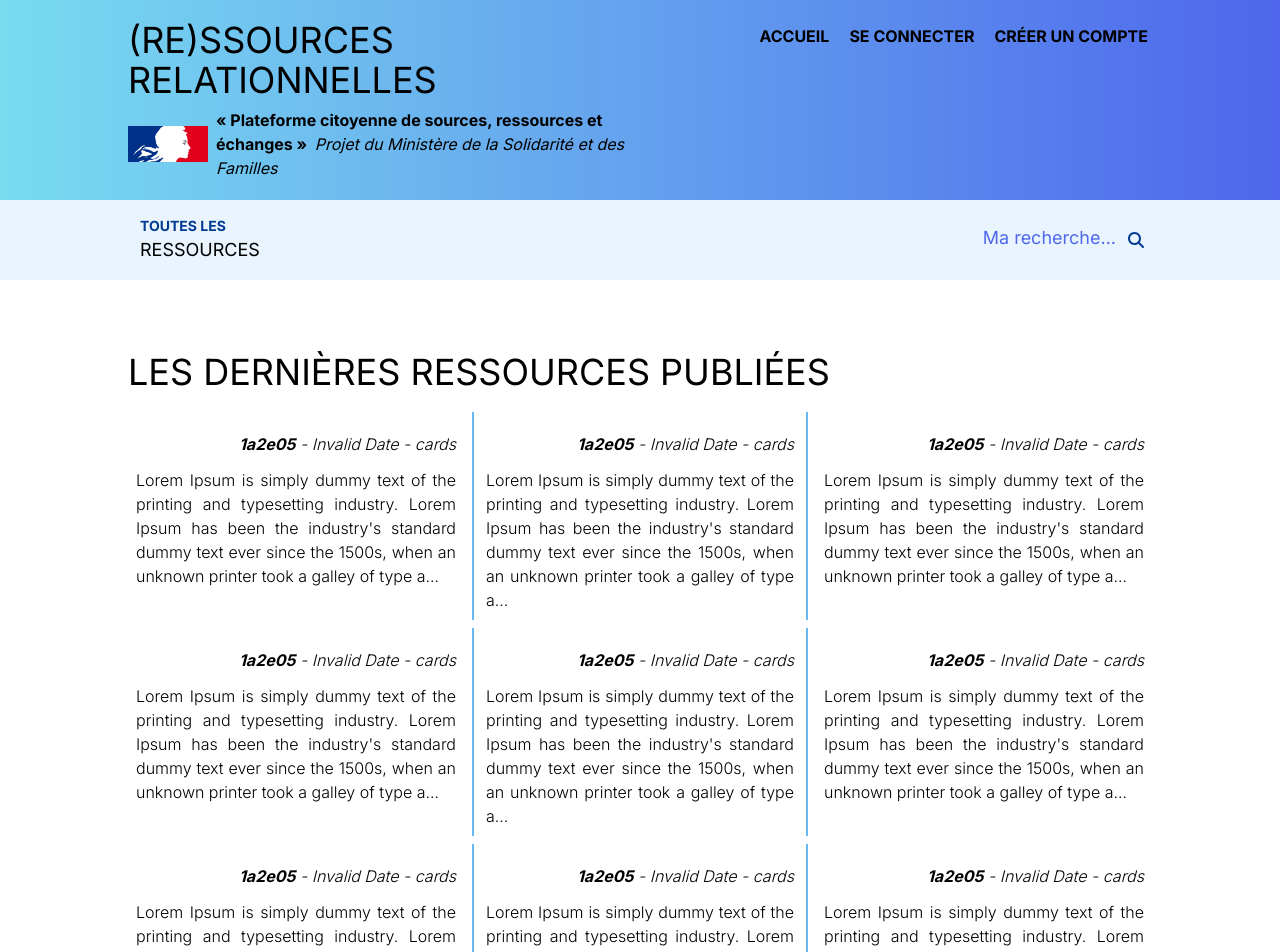
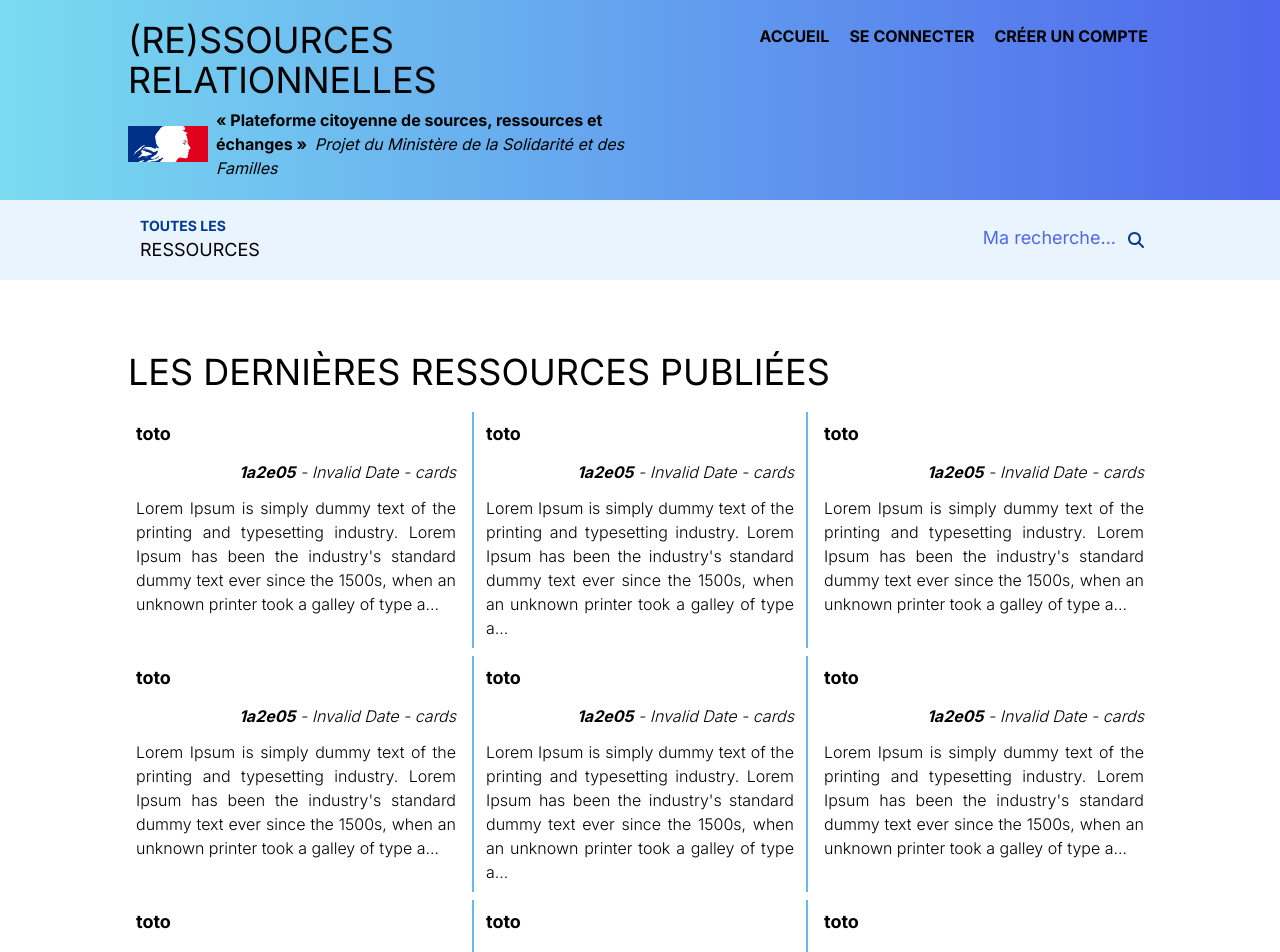
Before and after one commit to TysonNemeghaire1/ressources_relationnelles_front, a Next.js app: page / in a window 1280 px wide. Shown: the top 952 px of the page. Built offline with nearby package versions, Linux system fonts and the light colour scheme; no server answers.

Commit message:
fix tyson errors

```diff
--- a/src/app/page.tsx
+++ b/src/app/page.tsx
@@ -50,108 +50,108 @@ export default function Home() {
           <RessourceCard
             data={{
               id: "12",
-              name: "toto",
+              title: "toto",
               author: "cards",
               category: "1a2e05",
               content:
                 "Lorem Ipsum is simply dummy text of the printing and typesetting industry. Lorem Ipsum has been the industry's standard dummy text ever since the 1500s, when an unknown printer took a galley of type and scrambled it to make a type specimen book. It has survived not only five centuries, but also the leap into electronic typesetting, remaining essentially unchanged. It was popularised in the 1960s with the release of Letraset sheets containing Lorem Ipsum passages, and more recently with desktop publishing software like Aldus PageMaker including versions of Lorem Ipsum",
-              date: "12/09/2012",
+              publish_date: "12/09/2012",
             }}
             isTrendy={false}
           />
           <RessourceCard
             data={{
               id: "12",
-              name: "toto",
+              title: "toto",
               author: "cards",
               category: "1a2e05",
               content:
                 "Lorem Ipsum is simply dummy text of the printing and typesetting industry. Lorem Ipsum has been the industry's standard dummy text ever since the 1500s, when an unknown printer took a galley of type and scrambled it to make a type specimen book. It has survived not only five centuries, but also the leap into electronic typesetting, remaining essentially unchanged. It was popularised in the 1960s with the release of Letraset sheets containing Lorem Ipsum passages, and more recently with desktop publishing software like Aldus PageMaker including versions of Lorem Ipsum",
-              date: "12/09/2012",
+              publish_date: "12/09/2012",
             }}
             isTrendy={false}
           />
           <RessourceCard
             data={{
               id: "12",
-              name: "toto",
+              title: "toto",
               author: "cards",
               category: "1a2e05",
               content:
                 "Lorem Ipsum is simply dummy text of the printing and typesetting industry. Lorem Ipsum has been the industry's standard dummy text ever since the 1500s, when an unknown printer took a galley of type and scrambled it to make a type specimen book. It has survived not only five centuries, but also the leap into electronic typesetting, remaining essentially unchanged. It was popularised in the 1960s with the release of Letraset sheets containing Lorem Ipsum passages, and more recently with desktop publishing software like Aldus PageMaker including versions of Lorem Ipsum",
-              date: "12/09/2012",
+              publish_date: "12/09/2012",
             }}
             isTrendy={false}
           />
           <RessourceCard
             data={{
               id: "12",
-              name: "toto",
+              title: "toto",
               author: "cards",
               category: "1a2e05",
               content:
                 "Lorem Ipsum is simply dummy text of the printing and typesetting industry. Lorem Ipsum has been the industry's standard dummy text ever since the 1500s, when an unknown printer took a galley of type and scrambled it to make a type specimen book. It has survived not only five centuries, but also the leap into electronic typesetting, remaining essentially unchanged. It was popularised in the 1960s with the release of Letraset sheets containing Lorem Ipsum passages, and more recently with desktop publishing software like Aldus PageMaker including versions of Lorem Ipsum",
-              date: "12/09/2012",
+              publish_date: "12/09/2012",
             }}
             isTrendy={false}
           />
           <RessourceCard
             data={{
               id: "12",
-              name: "toto",
+              title: "toto",
               author: "cards",
               category: "1a2e05",
               content:
                 "Lorem Ipsum is simply dummy text of the printing and typesetting industry. Lorem Ipsum has been the industry's standard dummy text ever since the 1500s, when an unknown printer took a galley of type and scrambled it to make a type specimen book. It has survived not only five centuries, but also the leap into electronic typesetting, remaining essentially unchanged. It was popularised in the 1960s with the release of Letraset sheets containing Lorem Ipsum passages, and more recently with desktop publishing software like Aldus PageMaker including versions of Lorem Ipsum",
-              date: "12/09/2012",
+              publish_date: "12/09/2012",
             }}
             isTrendy={false}
           />
           <RessourceCard
             data={{
               id: "12",
-              name: "toto",
+              title: "toto",
               author: "cards",
               category: "1a2e05",
               content:
                 "Lorem Ipsum is simply dummy text of the printing and typesetting industry. Lorem Ipsum has been the industry's standard dummy text ever since the 1500s, when an unknown printer took a galley of type and scrambled it to make a type specimen book. It has survived not only five centuries, but also the leap into electronic typesetting, remaining essentially unchanged. It was popularised in the 1960s with the release of Letraset sheets containing Lorem Ipsum passages, and more recently with desktop publishing software like Aldus PageMaker including versions of Lorem Ipsum",
-              date: "12/09/2012",
+              publish_date: "12/09/2012",
             }}
             isTrendy={false}
           />
           <RessourceCard
             data={{
               id: "12",
-              name: "toto",
+              title: "toto",
               author: "cards",
               category: "1a2e05",
               content:
                 "Lorem Ipsum is simply dummy text of the printing and typesetting industry. Lorem Ipsum has been the industry's standard dummy text ever since the 1500s, when an unknown printer took a galley of type and scrambled it to make a type specimen book. It has survived not only five centuries, but also the leap into electronic typesetting, remaining essentially unchanged. It was popularised in the 1960s with the release of Letraset sheets containing Lorem Ipsum passages, and more recently with desktop publishing software like Aldus PageMaker including versions of Lorem Ipsum",
-              date: "12/09/2012",
+              publish_date: "12/09/2012",
             }}
             isTrendy={false}
           />
           <RessourceCard
             data={{
               id: "12",
-              name: "toto",
+              title: "toto",
               author: "cards",
               category: "1a2e05",
               content:
                 "Lorem Ipsum is simply dummy text of the printing and typesetting industry. Lorem Ipsum has been the industry's standard dummy text ever since the 1500s, when an unknown printer took a galley of type and scrambled it to make a type specimen book. It has survived not only five centuries, but also the leap into electronic typesetting, remaining essentially unchanged. It was popularised in the 1960s with the release of Letraset sheets containing Lorem Ipsum passages, and more recently with desktop publishing software like Aldus PageMaker including versions of Lorem Ipsum",
-              date: "12/09/2012",
+              publish_date: "12/09/2012",
             }}
             isTrendy={false}
           />
           <RessourceCard
             data={{
               id: "12",
-              name: "toto",
+              title: "toto",
               author: "cards",
               category: "1a2e05",
               content:
                 "Lorem Ipsum is simply dummy text of the printing and typesetting industry. Lorem Ipsum has been the industry's standard dummy text ever since the 1500s, when an unknown printer took a galley of type and scrambled it to make a type specimen book. It has survived not only five centuries, but also the leap into electronic typesetting, remaining essentially unchanged. It was popularised in the 1960s with the release of Letraset sheets containing Lorem Ipsum passages, and more recently with desktop publishing software like Aldus PageMaker including versions of Lorem Ipsum",
-              date: "12/09/2012",
+              publish_date: "12/09/2012",
             }}
             isTrendy={false}
           />
--- a/src/app/ressource/[id]/page.tsx
+++ b/src/app/ressource/[id]/page.tsx
@@ -11,9 +11,12 @@ export async function generateStaticParams() {
         id: resource.id,
     }))
 }
+// Définition de l'interface pour params
+interface Params {
+  id: string;
+}
 
-export default function Page({params}) {
-    return (
-        <ClientPage params={params} />
-    );
+// Application du type à la fonction Page
+export default function Page({ params }: { params: Params }) {
+    return <ClientPage params={params} />;
 }
```
